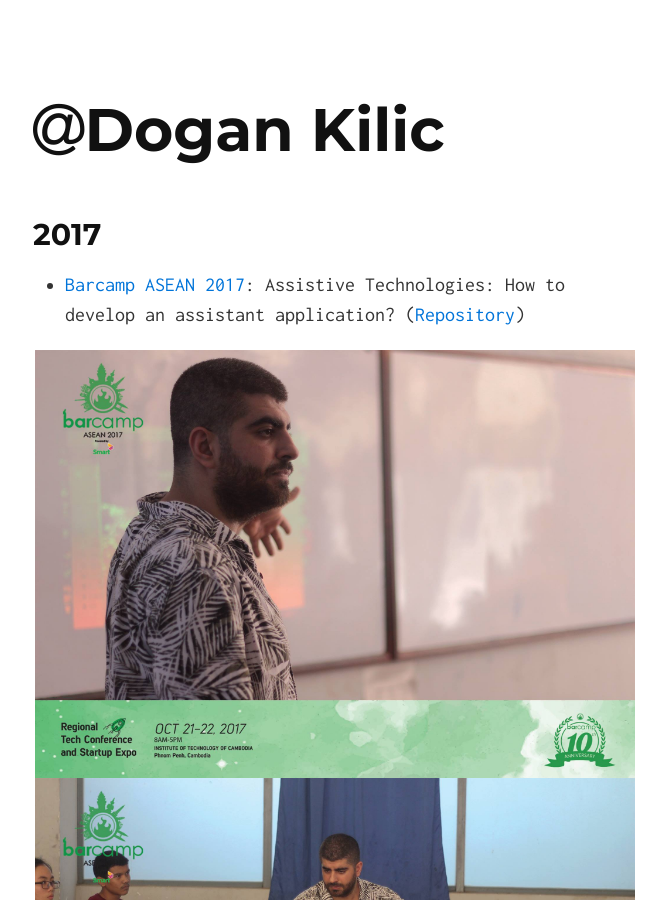
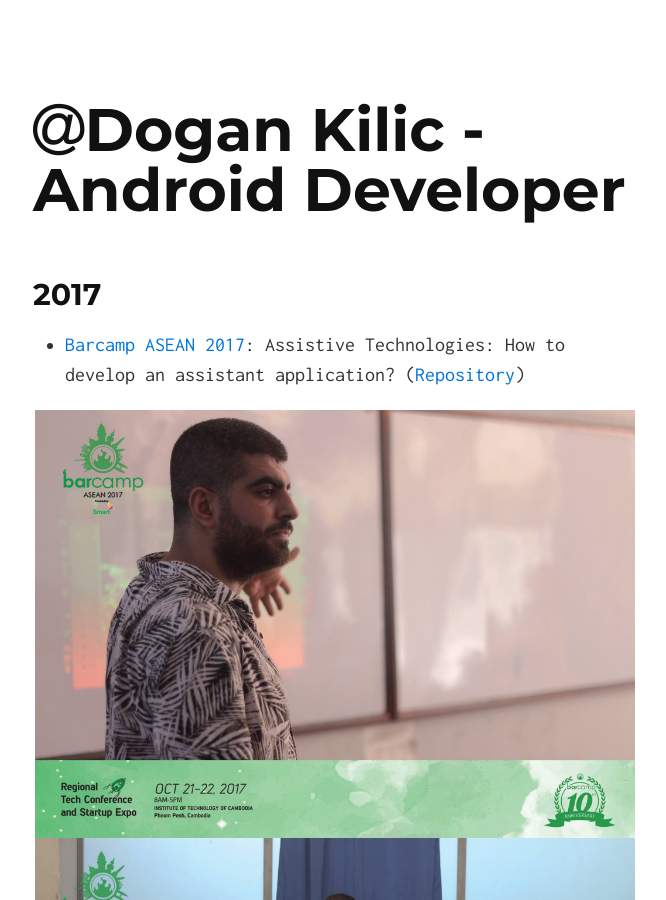
Before and after one commit to dnkilic/dnkilic.github.io, a Jekyll site: the page built from speaking.md, in a window 1280 px wide and 900 px high. Shown: the whole window, without its empty margins (305-971 px from the left). Built offline with Jekyll 4.4.1, drawn with Linux system fonts in a browser that asks for light colours; our own code applies the rules of GitHub Pages for plain Markdown files.

Commit message:
Revert "update imag"
This reverts commit 916f50e3e912572cbf2f13eeaf053761068d3015.

```diff
--- a/_config.yml
+++ b/_config.yml
@@ -1,6 +1,6 @@
 # Site settings
 title: Dogan Kilic
-tag_text: <i class="fa fa-at" aria-hidden="true"></i>Dogan Kilic
+tag_text: <i class="fa fa-at" aria-hidden="true"></i>Dogan Kilic - Android Developer
 description: Android developer
 url: https://dnkilic.github.io
 
```
Also changed, not shown: src/socio_logo.png.
